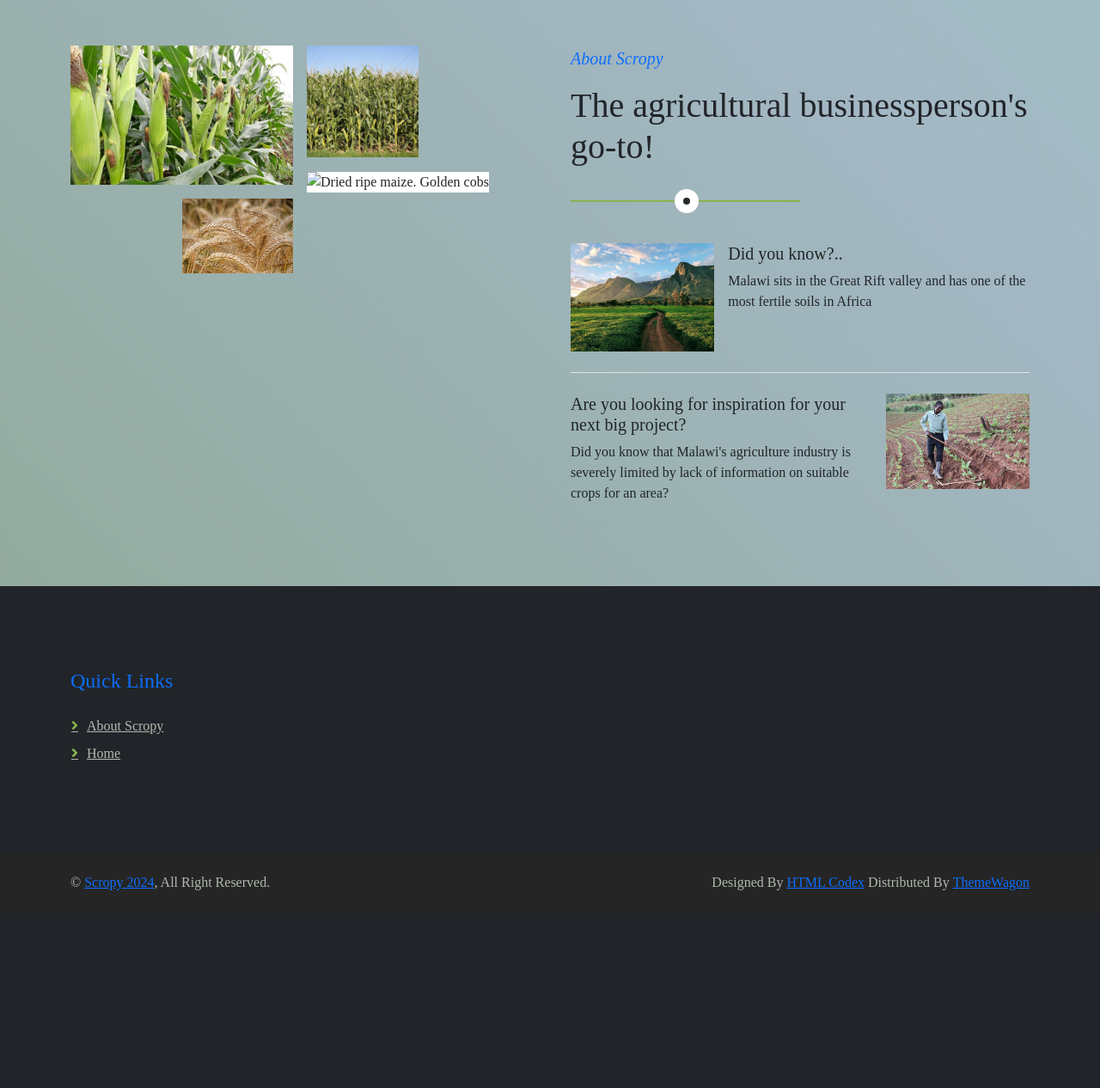
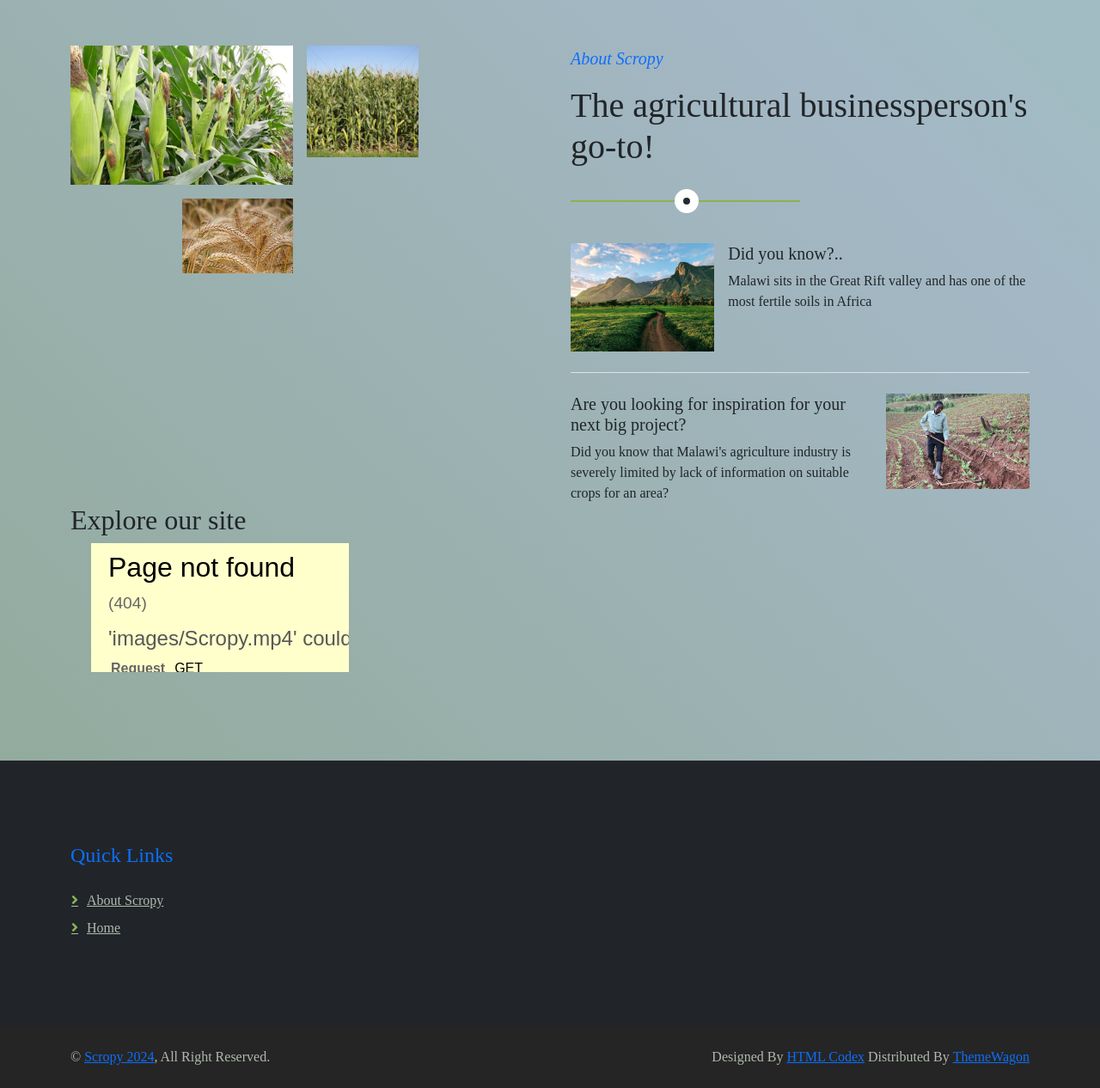
Before and after one commit to tnaomi/Scropy, a Django app: page /about in a window 1280 px wide. Shown: the part 446-1712 px from the top of the page at 86% size. Before the commit the page ends 1482 px from the top, so only its background shows below. Run offline with Django 5.2, Linux system fonts and the light colour scheme; some libraries are stand-ins or nearby versions.

Commit message:
Added video to about

```diff
--- a/web/templates/about.html
+++ b/web/templates/about.html
@@ -115,12 +115,11 @@
                 <div class="col-lg-6">
                     <div class="row g-3">
                         <div class="col-6 text-end">
-                            <img class="img-fluid bg-white w-100 mb-3 wow fadeIn" data-wow-delay="0.1s" src="{% static 'images/Maize.jpg' %}" alt="Green maize in a field">
-                            <img class="img-fluid bg-white w-50 wow fadeIn" data-wow-delay="0.2s" src="{% static 'images/Wheat.jpg' %}" alt="Golden wheat in the field">
+                            <img class="img-fluid bg-white w-100 mb-3 wow fadeIn" data-wow-delay="0.05s" src="{% static 'images/Maize.jpg' %}" alt="Green maize in a field">
+                            <img class="img-fluid bg-white w-50 wow fadeIn" data-wow-delay="0.05s" src="{% static 'images/Wheat.jpg' %}" alt="Golden wheat in the field">
                         </div>
                         <div class="col-6">
-                            <img class="img-fluid bg-white w-50 mb-3 wow fadeIn" data-wow-delay="0.3s" src="{% static 'images/ripe_maize.jpg' %}" alt="Green maize that is ripe for picking">
-                            <img class="img-fluid bg-white w-100 wow fadeIn" data-wow-delay="0.4s" src="{% static 'images/dried_ripe_maize.jpg' %}" alt="Dried ripe maize. Golden cobs">
+                            <img class="img-fluid bg-white w-50 mb-3 wow fadeIn" data-wow-delay="0.05s" src="{% static 'images/ripe_maize.jpg' %}" alt="Green maize that is ripe for picking">
                         </div>
                     </div>
                 </div>
@@ -151,6 +150,20 @@
                 </div>
             </div>
         </div>
+        <div class="container">
+            <div class="col-md-4">
+                    <h2>Explore our site</h2>
+            </div>
+            <div class="container">
+
+            <div class="container-fluid m-0" >
+                <div class="embed-responsive embed-responsive-16by9">
+                    <iframe class="embed-responsive-item" src="{% static 'images/Scropy.mp4' %}" allowfullscreen></iframe>
+                </div>
+            </div>
+            </div>
+        </div>
+
     </div>
     <!-- About End -->
 
```
Also changed, not shown: static/css/bootstrap.css, 2 other files.
